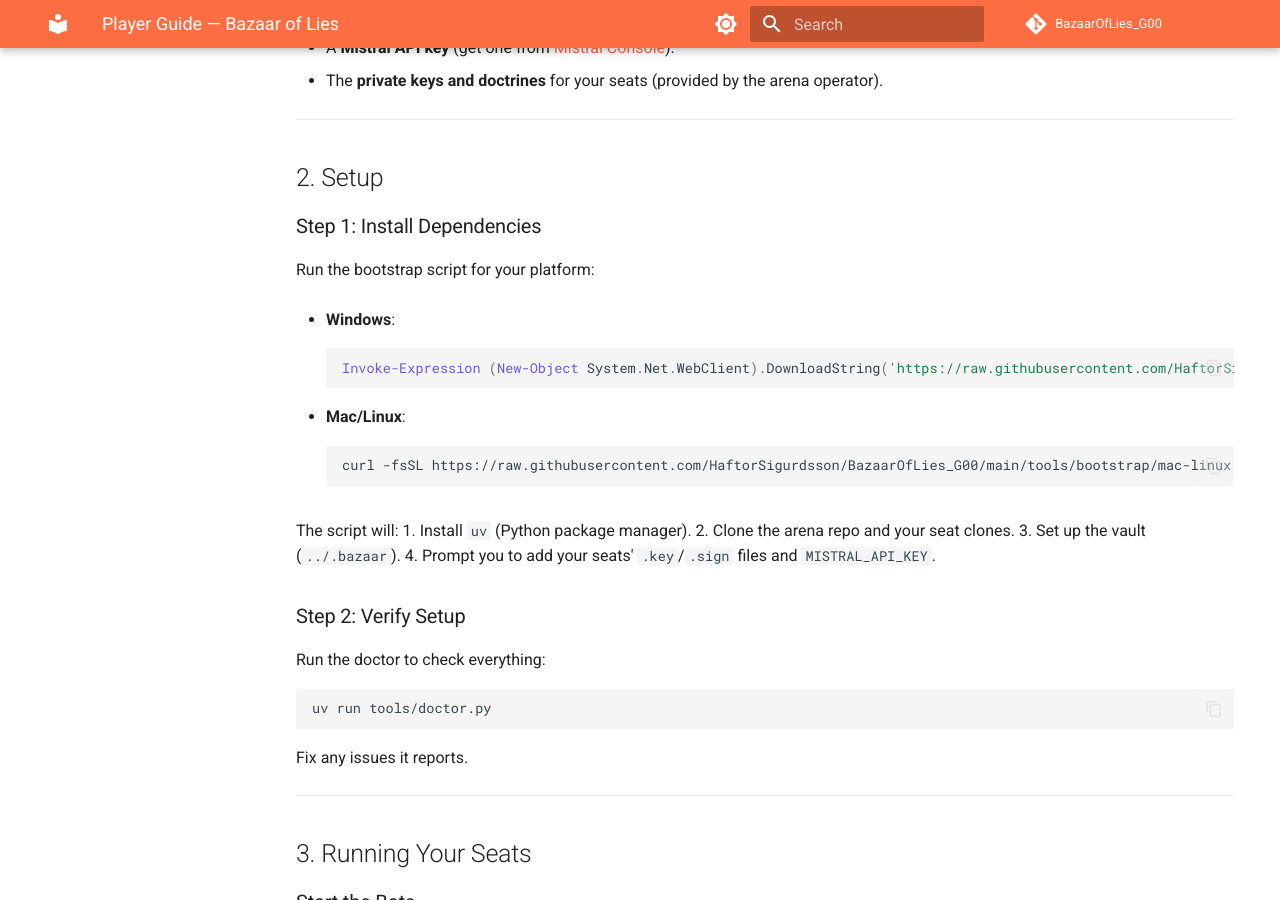
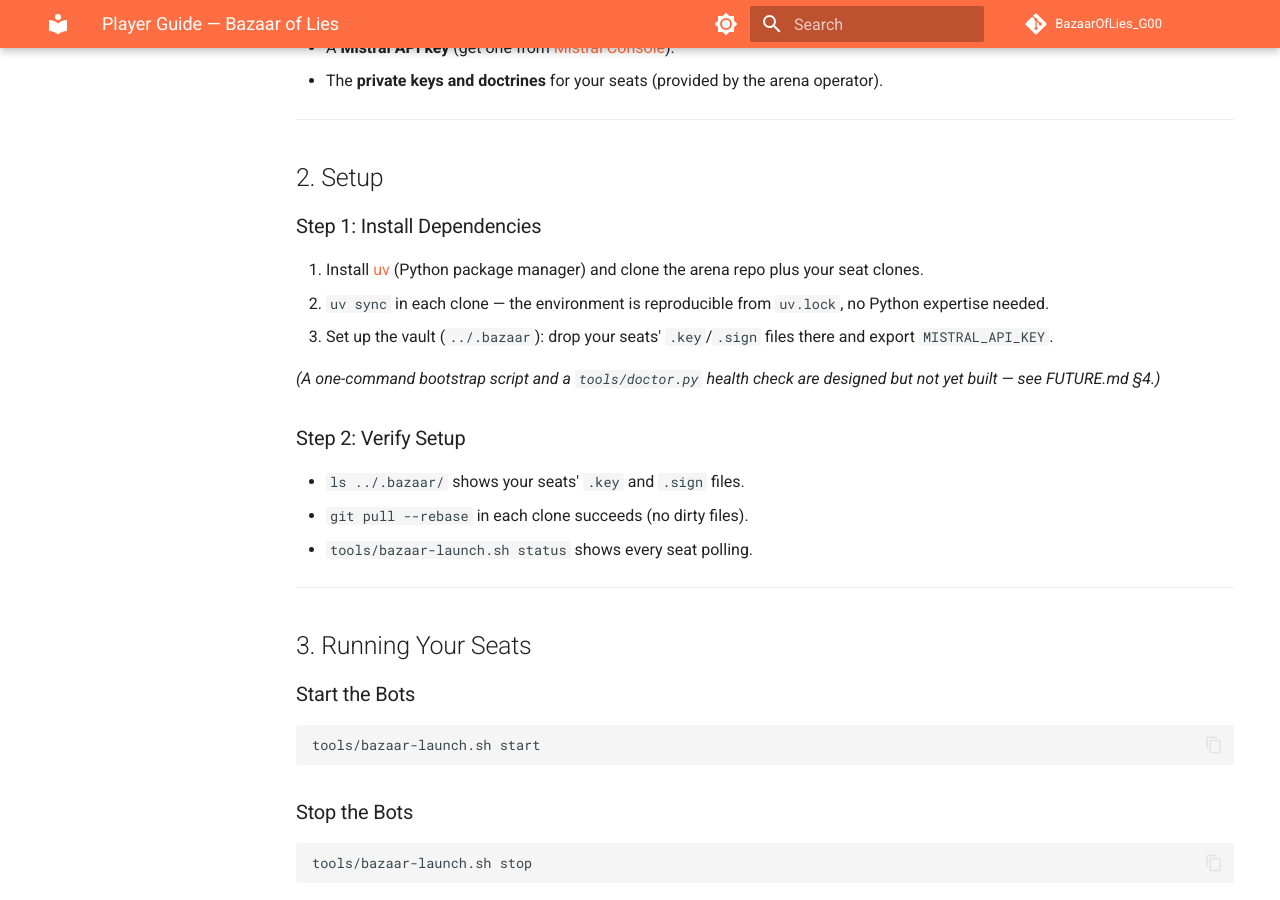
Before and after one commit to HaftorSigurdsson/BazaarOfLies_G00, an MkDocs documentation site: the page built from docs/player_guide.md, in a window 1280 px wide and 900 px high, scrolled down 369 px. Built offline with MkDocs 1.6.1 and Material for MkDocs 9.7.7, drawn with Linux system fonts in a browser that asks for light colours; comment, search, counter and statistics services are not loaded.

Commit message:
FUTURE.md audit: retire the shipped, flag the stale
- §3 archiving RETIRED (shipped as tools/archive-match.sh)
- §9 Interactive Herald RETIRED (superseded by shipped auto-letters)
- §10 Visualizations RETIRED (shipped as tools/visualize.py)
- §7 Night Market rewritten: the structured council shipped in 2.9-2.17;
  only the night economy remains
- §8 abilities: cautioned (the village cannot yet wield the powers it has)
- §6 reputation: flagged its Law 3.2 tension and its own
  perspective-then-policy contradiction
- Token ledger: half shipped (villager per-call logging) — trimmed to the
  remainder and renumbered §14 (the duplicate section number fixed;
  retired numbers stay retired, this file never renumbers)
- Header rewritten to the audited state
- player_guide.md: the bootstrap/doctor tools it referenced do not exist —
  real steps written, the tools stay in FUTURE §4

Generated by Mistral Vibe.
Co-Authored-By: Mistral Vibe <vibe@mistral.ai>

````diff
--- a/docs/player_guide.md
+++ b/docs/player_guide.md
@@ -16,33 +16,21 @@
 
 ### Step 1: Install Dependencies
 
-Run the bootstrap script for your platform:
+1. Install [uv](https://docs.astral.sh/uv/) (Python package manager) and
+   clone the arena repo plus your seat clones.
+2. `uv sync` in each clone — the environment is reproducible from
+   `uv.lock`, no Python expertise needed.
+3. Set up the vault (`../.bazaar`): drop your seats' `.key`/`.sign`
+   files there and export `MISTRAL_API_KEY`.
 
-- **Windows**:
-  ```powershell
-  Invoke-Expression (New-Object System.Net.WebClient).DownloadString('https://raw.githubusercontent.com/HaftorSigurdsson/BazaarOfLies_G00/main/tools/bootstrap/win.ps1')
-  ```
-
-- **Mac/Linux**:
-  ```bash
-  curl -fsSL https://raw.githubusercontent.com/HaftorSigurdsson/BazaarOfLies_G00/main/tools/bootstrap/mac-linux.sh | bash
-  ```
-
-The script will:
-1. Install `uv` (Python package manager).
-2. Clone the arena repo and your seat clones.
-3. Set up the vault (`../.bazaar`).
-4. Prompt you to add your seats' `.key`/`.sign` files and `MISTRAL_API_KEY`.
+*(A one-command bootstrap script and a `tools/doctor.py` health check are
+designed but not yet built — see FUTURE.md §4.)*
 
 ### Step 2: Verify Setup
 
-Run the doctor to check everything:
-
-```bash
-uv run tools/doctor.py
-```
-
-Fix any issues it reports.
+- `ls ../.bazaar/` shows your seats' `.key` and `.sign` files.
+- `git pull --rebase` in each clone succeeds (no dirty files).
+- `tools/bazaar-launch.sh status` shows every seat polling.
 
 ---
 
````
Also changed, not shown: FUTURE.md (+107 -140 lines).
